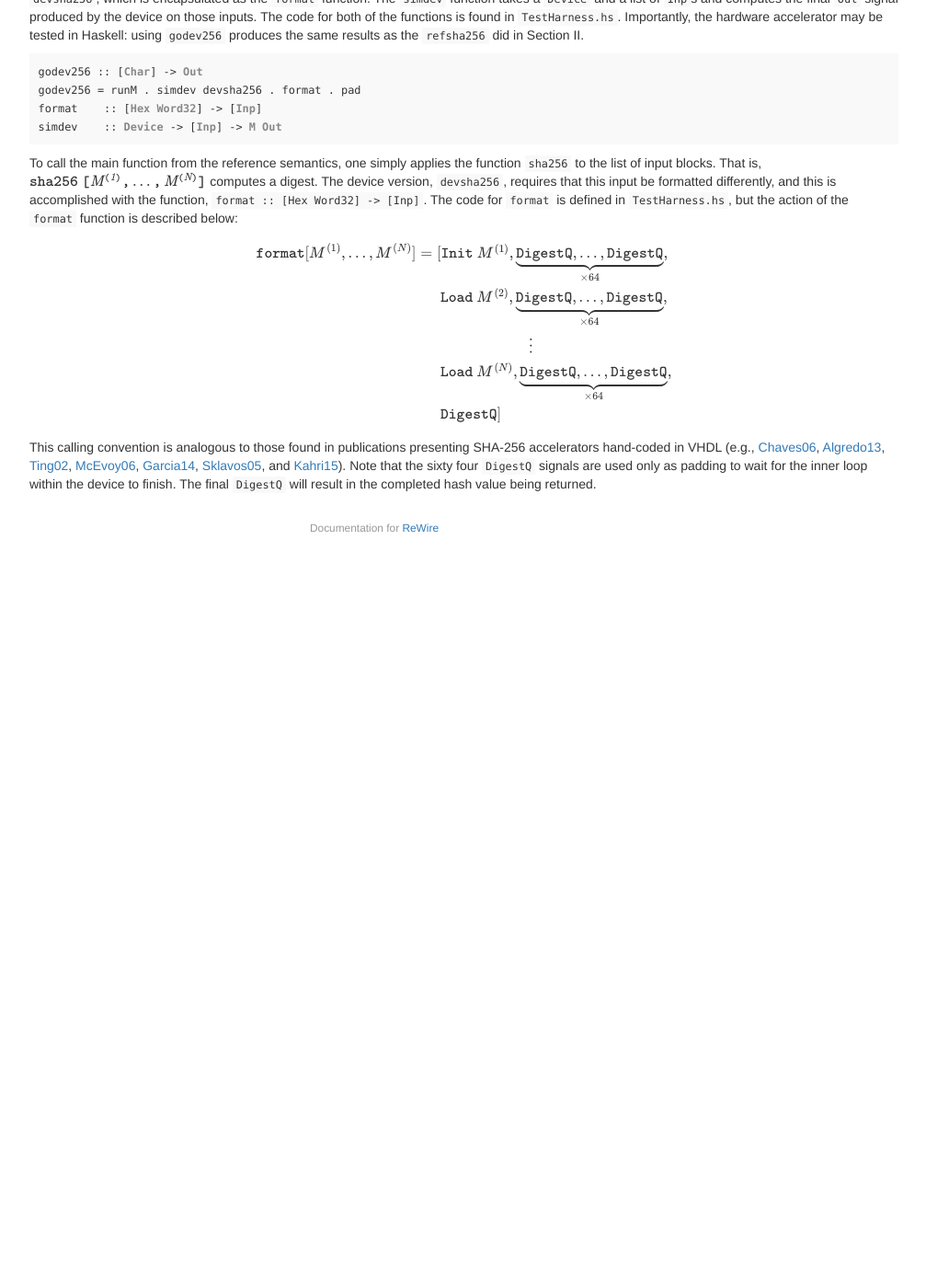
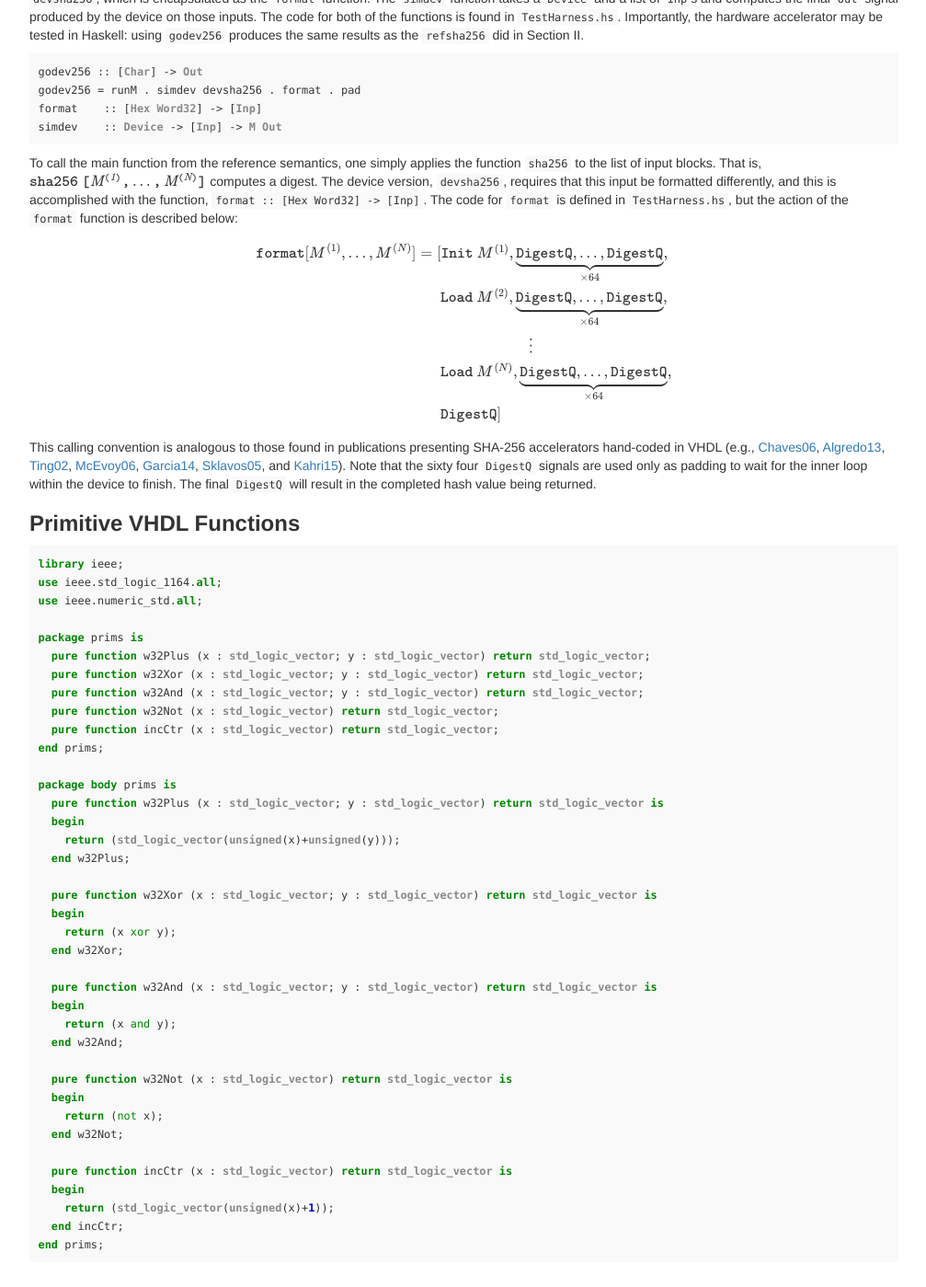
Before and after one commit to rewire-hardware/ReWire, a Jekyll site: the page built from _posts/2016-07-06-sha256.md, in a window 1280 px wide and 1400 px high, scrolled down 6295 px. Shown: the whole window at 92% size, without its empty margins (233-1240 px from the left). Built offline with Jekyll 4.4.1, drawn with Linux system fonts in a browser that asks for light colours; formulas are drawn with MathJax 3; before the commit the page ends 6898 px from its top, so only the background shows below that.

Commit message:
added right prims.vhd file

`````diff
--- a/_posts/2016-07-06-sha256.md
+++ b/_posts/2016-07-06-sha256.md
@@ -360,3 +360,46 @@ This calling convention is analogous to those found in publications presenting S
 [Sklavos05](http://link.springer.com/article/10.1007%2Fs11227-005-0086-5), and
 [Kahri15](http://ieeexplore.ieee.org/xpls/abs_all.jsp?arnumber=7348105)).
 Note that the sixty four `DigestQ` signals are used only as padding to wait for the inner loop within the device to finish. The final `DigestQ` will result in the completed hash value being returned.
+
+### __Primitive VHDL Functions__
+
+```` vhdl
+library ieee;
+use ieee.std_logic_1164.all;
+use ieee.numeric_std.all;
+
+package prims is
+  pure function w32Plus (x : std_logic_vector; y : std_logic_vector) return std_logic_vector;
+  pure function w32Xor (x : std_logic_vector; y : std_logic_vector) return std_logic_vector;
+  pure function w32And (x : std_logic_vector; y : std_logic_vector) return std_logic_vector;
+  pure function w32Not (x : std_logic_vector) return std_logic_vector;
+  pure function incCtr (x : std_logic_vector) return std_logic_vector;
+end prims;
+
+package body prims is
+  pure function w32Plus (x : std_logic_vector; y : std_logic_vector) return std_logic_vector is
+  begin
+    return (std_logic_vector(unsigned(x)+unsigned(y)));
+  end w32Plus;
+
+  pure function w32Xor (x : std_logic_vector; y : std_logic_vector) return std_logic_vector is
+  begin
+    return (x xor y);
+  end w32Xor;
+
+  pure function w32And (x : std_logic_vector; y : std_logic_vector) return std_logic_vector is
+  begin
+    return (x and y);
+  end w32And;
+
+  pure function w32Not (x : std_logic_vector) return std_logic_vector is
+  begin
+    return (not x);
+  end w32Not;
+
+  pure function incCtr (x : std_logic_vector) return std_logic_vector is
+  begin
+    return (std_logic_vector(unsigned(x)+1));
+  end incCtr;
+end prims;
+````
`````
Also changed, not shown: 2 other files.
